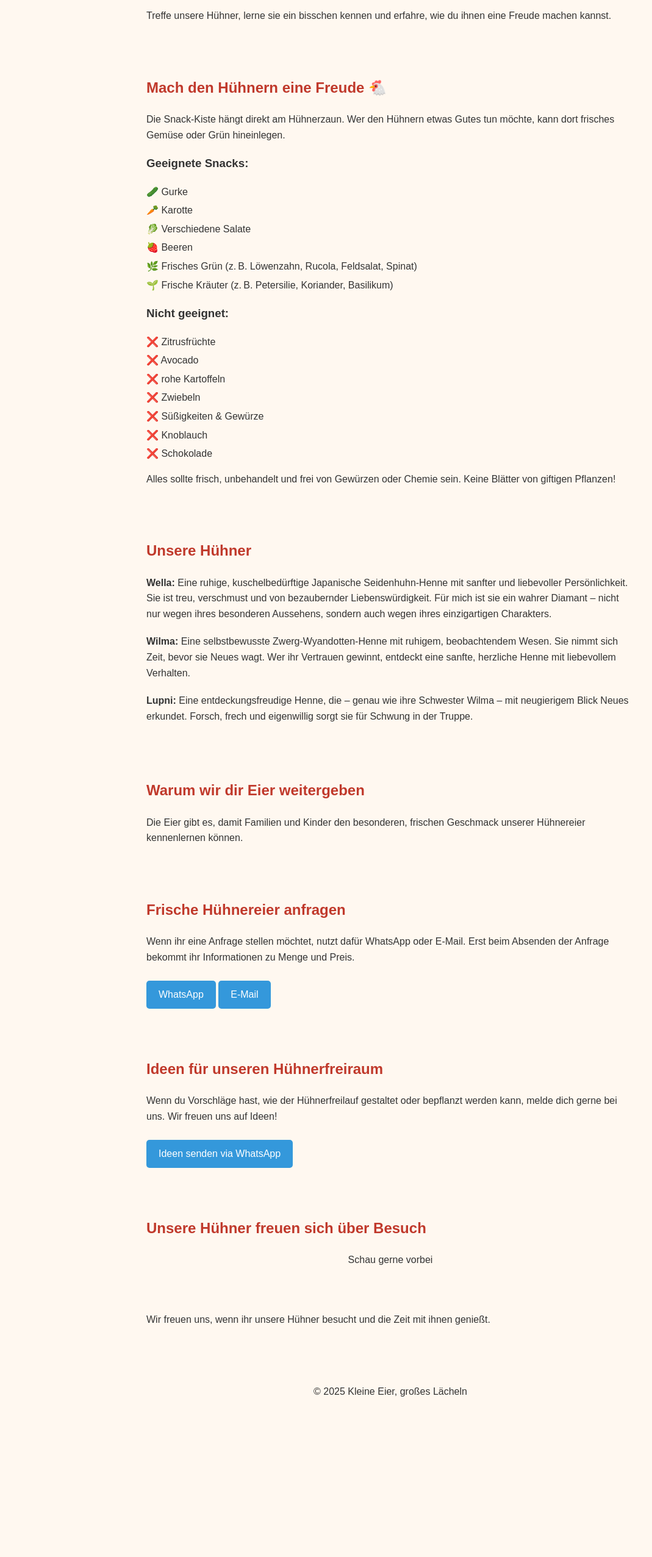
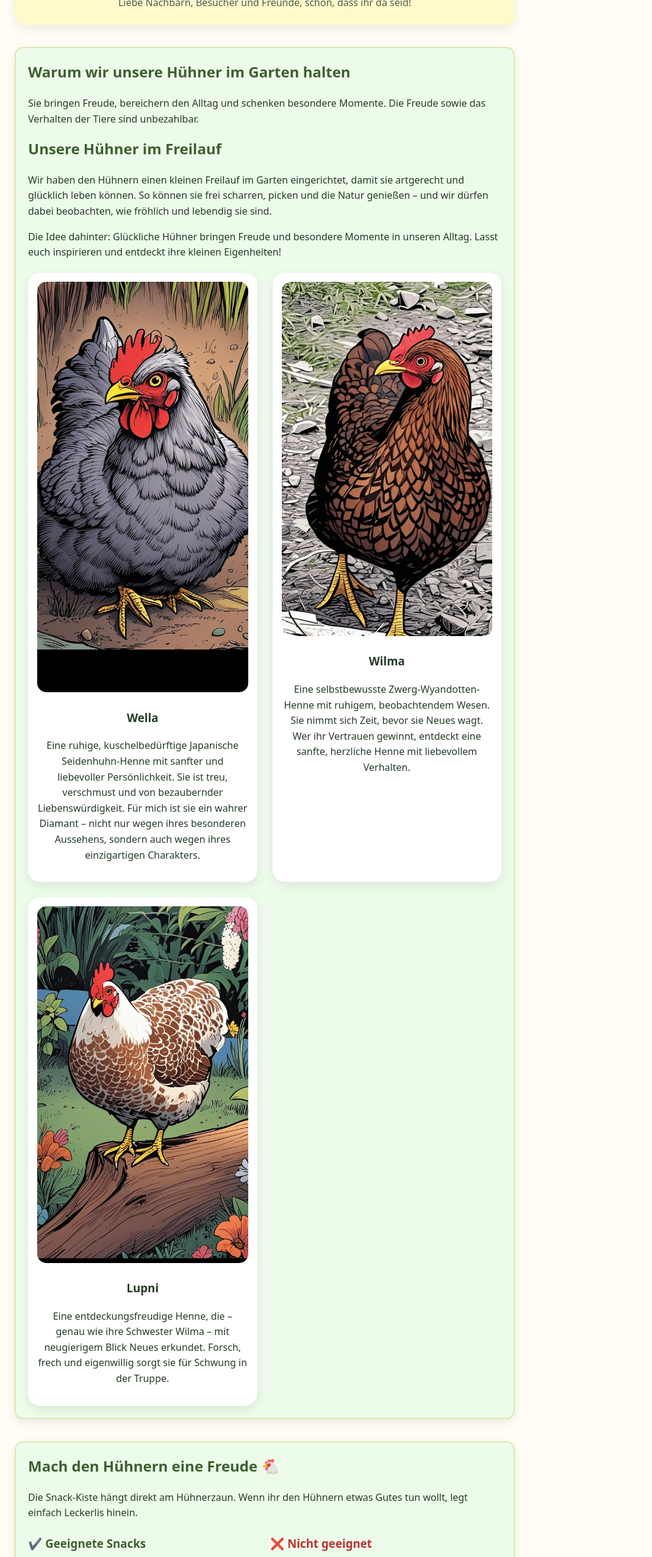
Before and after one commit to MeineFreizeit23/MeinZwergHuhn-web.de, a plain HTML site: page index.html in a window 1280 px wide. Shown: the part 168-2721 px from the top of the page at 61% size, without its empty margins (0-1069 px from the left). Before the commit the page ends 2498 px from the top, so only its background shows below. Drawn offline with Linux system fonts and the light colour scheme.

Commit message:
Update index.html

```diff
--- a/index.html
+++ b/index.html
@@ -1,93 +1,209 @@
+
 <!DOCTYPE html>
 <html lang="de">
 <head>
-<meta charset="UTF-8">
-<meta name="viewport" content="width=device-width, initial-scale=1.0">
+  <meta charset="utf-8" />
+  <meta name="viewport" content="width=device-width, initial-scale=1" />
   <title>Kleine Eier, großes Lächeln</title>
   <style>
-  body { font-family: Arial, sans-serif; line-height: 1.6; margin: 0; padding: 0; background: #fff8f0; color: #333; }
-  header, section, footer { padding: 20px; max-width: 800px; margin: auto; }
-  h1 { text-align: center; color: #d35400; }
-  h2 { color: #c0392b; margin-top: 30px; }
-  .center { text-align: center; }
-  ul { list-style-type: none; padding-left: 0; }
-  li { margin-bottom: 5px; }
-  .button { display: inline-block; padding: 10px 20px; margin: 10px 0; background-color: #3498db; color: #fff; text-decoration: none; border-radius: 5px; }
-  .button:hover { background-color: #2980b9; }
-  .huhn { margin-bottom: 20px; }
+    :root{
+      --bg:#fffdf5;
+      --ink:#263b26;
+      --ink-muted:#4d5d4d;
+      --brand:#3d602f;
+      --panel:#edfbea;
+      --panel-border:#d8e9b2;
+      --accent:#f5e97c;
+      --wa:#25D366;
+      --wa-hover:#1ebd5a;
+      --mail:#3a78c0;
+      --mail-hover:#2f5f96;
+      --shadow:0 6px 18px rgba(0,0,0,.08);
+      --radius:14px;
+    }
+    *{box-sizing:border-box;}
+    body{
+      margin:0;
+      font-family: system-ui, -apple-system, "Segoe UI", Roboto, Arial, sans-serif;
+      color:var(--ink);
+      background:var(--bg);
+      line-height:1.6;
+      padding:24px;
+      display:flex;
+      justify-content:center;
+      min-height:100vh;
+      flex-direction:column;
+    }
+    .wrap{
+      width:100%;
+      max-width:820px;
+      display:flex;
+      flex-direction:column;
+      flex-grow:1;
+    }
+    header{
+      background:#fff9cc;
+      border-radius:16px;
+      padding:20px;
+      margin-bottom:18px;
+      box-shadow:var(--shadow);
+      text-align:center;
+    }
+    h1{
+      color:var(--brand);
+      margin:0 0 .25rem;
+      font-size:clamp(2.4rem,5vw,3rem);
+      font-weight:900;
+      line-height:1.12;
+    }
+    .subtitle{
+      color:var(--ink-muted);
+      font-size:1rem;
+      margin:0.5rem 0 0.25rem;
+    }
+    .card{
+      background:var(--panel);
+      border:2px solid var(--panel-border);
+      border-radius:var(--radius);
+      padding:20px;
+      margin:18px 0;
+      box-shadow:var(--shadow);
+    }
+    .btn-row{ display:flex; gap:12px; justify-content:center; align-items:center; flex-wrap:wrap; margin-top:12px; }
+    .wa-btn, .mail-btn{
+      display:inline-flex;
+      align-items:center;
+      gap:.6rem;
+      padding:12px 18px;
+      border-radius:12px;
+      color:#fff;
+      text-decoration:none;
+      font-weight:700;
+      box-shadow:var(--shadow);
+      transition:transform .06s ease, filter .12s ease;
+      border:0;
+      cursor:pointer;
+    }
+    .wa-btn{ background:var(--wa); }
+    .wa-btn:hover{ background:var(--wa-hover); transform:translateY(-2px); }
+    .mail-btn{ background:var(--mail); }
+    .mail-btn:hover{ background:var(--mail-hover); transform:translateY(-2px); }
+    @media (max-width:600px){
+      .btn-row{ flex-direction:column; gap:10px; }
+      .wa-btn, .mail-btn{ width:100%; justify-content:center; }
+    }
+    .footer{ margin-top:28px; color:#666; font-size:.92rem; text-align:center; }
+    h2{ color:var(--brand); margin-top:0; }
   </style>
 </head>
 <body>
+  <main class="wrap">
+    <header>
+      <h1>Kleine Eier<br>großes Lächeln</h1>
+      <p class="subtitle">Liebe Nachbarn, Besucher und Freunde, schön, dass ihr da seid!</p>
+    </header>
+    <section class="card" aria-labelledby="garten-huehner">
+  <h2 id="garten-huehner">Warum wir unsere Hühner im Garten halten</h2>
+  <p>Sie bringen Freude, bereichern den Alltag und schenken besondere Momente. Die Freude sowie das Verhalten der Tiere sind unbezahlbar.</p>
 
-<header>
-  <h1>Kleine Eier, großes Lächeln</h1>
-  <p>Wir halten unsere Hühner im Garten, weil sie Freude bringen, den Alltag bereichern und besondere Momente schenken.</p>
-  <p>Treffe unsere Hühner, lerne sie ein bisschen kennen und erfahre, wie du ihnen eine Freude machen kannst.</p>
-</header>
+  <h2 id="freilauf-idee">Unsere Hühner im Freilauf</h2>
+  <p>Wir haben den Hühnern einen kleinen Freilauf im Garten eingerichtet, damit sie artgerecht und glücklich leben können. So können sie frei scharren, picken und die Natur genießen – und wir dürfen dabei beobachten, wie fröhlich und lebendig sie sind.</p>
 
-<section>
-  <h2>Mach den Hühnern eine Freude 🐔</h2>
-  <p>Die Snack-Kiste hängt direkt am Hühnerzaun. Wer den Hühnern etwas Gutes tun möchte, kann dort frisches Gemüse oder Grün hineinlegen.</p>
-  <h3>Geeignete Snacks:</h3>
+  <p>Die Idee dahinter: Glückliche Hühner bringen Freude und besondere Momente in unseren Alltag. Lasst euch inspirieren und entdeckt ihre kleinen Eigenheiten!</p>
+
+  <div style="display:grid; grid-template-columns: repeat(auto-fit, minmax(250px, 1fr)); gap:25px; margin-top:20px;">
+    <div style="background:#ffffff; border-radius:20px; padding:15px; box-shadow:var(--shadow); text-align:center;">
+      <img src="huhn1.jpg" alt="Wella" style="width:100%; border-radius:15px;">
+      <h3>Wella</h3>
+      <p>Eine ruhige, kuschelbedürftige Japanische Seidenhuhn-Henne mit sanfter und liebevoller Persönlichkeit. Sie ist treu, verschmust und von bezaubernder Liebenswürdigkeit. Für mich ist sie ein wahrer Diamant – nicht nur wegen ihres besonderen Aussehens, sondern auch wegen ihres einzigartigen Charakters.</p>
+    </div>
+
+    <div style="background:#ffffff; border-radius:20px; padding:15px; box-shadow:var(--shadow); text-align:center;">
+      <img src="huhn2.jpg" alt="Wilma" style="width:100%; border-radius:15px;">
+      <h3>Wilma</h3>
+      <p>Eine selbstbewusste Zwerg-Wyandotten-Henne mit ruhigem, beobachtendem Wesen. Sie nimmt sich Zeit, bevor sie Neues wagt. Wer ihr Vertrauen gewinnt, entdeckt eine sanfte, herzliche Henne mit liebevollem Verhalten.</p>
+    </div>
+
+    <div style="background:#ffffff; border-radius:20px; padding:15px; box-shadow:0 6px 18px rgba(0,0,0,.08); text-align:center;">
+      <img src="huhn3.jpg" alt="Lupni" style="width:100%; border-radius:15px;">
+      <h3>Lupni</h3>
+      <p>Eine entdeckungsfreudige Henne, die – genau wie ihre Schwester Wilma – mit neugierigem Blick Neues erkundet. Forsch, frech und eigenwillig sorgt sie für Schwung in der Truppe.</p>
+    </div>
+  </div>
+</section>
+
+<section class="card" aria-labelledby="snack-title">
+  <h2 id="snack-title">Mach den Hühnern eine Freude 🐔</h2>
+  <p>Die Snack-Kiste hängt direkt am Hühnerzaun. Wenn ihr den Hühnern etwas Gutes tun wollt, legt einfach Leckerlis hinein.</p>
+  <div style="display:flex; gap:18px; flex-wrap:wrap; margin-top:12px;">
+    <div style="flex:1; min-width:220px;">
+      <h3 style="color:var(--brand); margin:6px 0;">✔️ Geeignete Snacks</h3>
       <ul>
         <li>🥒 Gurke</li>
         <li>🥕 Karotte</li>
         <li>🥬 Verschiedene Salate</li>
         <li>🍓 Beeren</li>
-    <li>🌿 Frisches Grün (z. B. Löwenzahn, Rucola, Feldsalat, Spinat)</li>
-    <li>🌱 Frische Kräuter (z. B. Petersilie, Koriander, Basilikum)</li>
+        <li>🌿 Frisches Grün (z. B. Löwenzahn, Rucola, Feldsalat, Spinat)</li>
+        <li>🌱 Frische Kräuter (z. B. Petersilie, Koriander, Basilikum)</li>
       </ul>
-  <h3>Nicht geeignet:</h3>
+    </div>
+
+    <div style="flex:1; min-width:220px;">
+      <h3 style="color:#b33; margin:6px 0;">❌ Nicht geeignet</h3>
       <ul>
         <li>❌ Zitrusfrüchte</li>
         <li>❌ Avocado</li>
         <li>❌ rohe Kartoffeln</li>
         <li>❌ Zwiebeln</li>
-    <li>❌ Süßigkeiten & Gewürze</li>
+        <li>❌ Süßigkeiten &amp; Gewürze</li>
         <li>❌ Knoblauch</li>
         <li>❌ Schokolade</li>
       </ul>
-  <p>Alles sollte frisch, unbehandelt und frei von Gewürzen oder Chemie sein. Keine Blätter von giftigen Pflanzen!</p>
+    </div>
+  </div>
+  <p style="margin-top:12px; font-weight:700;">
+    <span style="color:#b33;">Wichtig:</span> Alles sollte frisch, unbehandelt und frei von Gewürzen oder Chemie sein. Keine Blätter von giftigen Pflanzen!
+  </p>
+</section>
+    <section class="card" aria-labelledby="anfragen-title">
+  <h2 id="anfragen-title" style="margin-top:0; text-align:center">Jetzt Eier bestellen</h2>
+  <p style="text-align:center;">
+    Hallo, ich möchte 6 frische Eier bestellen. Bitte gebt Bescheid, wann sie abholbereit sind.
+  </p>
+  <div class="btn-row" role="group" aria-label="Kontaktoptionen" style="justify-content:center; margin-top:18px;">
+    <a class="wa-btn" id="wa-anfragen">Über WhatsApp bestellen</a>
+    <a class="mail-btn" id="mail-anfragen">Per E-Mail bestellen</a>
+  </div>
 </section>
 
-<section>
-  <h2>Unsere Hühner</h2>
-  <div class="huhn">
-    <strong>Wella:</strong> Eine ruhige, kuschelbedürftige Japanische Seidenhuhn-Henne mit sanfter und liebevoller Persönlichkeit. Sie ist treu, verschmust und von bezaubernder Liebenswürdigkeit. Für mich ist sie ein wahrer Diamant – nicht nur wegen ihres besonderen Aussehens, sondern auch wegen ihres einzigartigen Charakters.
-  </div>
-  <div class="huhn">
-    <strong>Wilma:</strong> Eine selbstbewusste Zwerg-Wyandotten-Henne mit ruhigem, beobachtendem Wesen. Sie nimmt sich Zeit, bevor sie Neues wagt. Wer ihr Vertrauen gewinnt, entdeckt eine sanfte, herzliche Henne mit liebevollem Verhalten.
-  </div>
-  <div class="huhn">
-    <strong>Lupni:</strong> Eine entdeckungsfreudige Henne, die – genau wie ihre Schwester Wilma – mit neugierigem Blick Neues erkundet. Forsch, frech und eigenwillig sorgt sie für Schwung in der Truppe.
+<section class="card" aria-labelledby="ideen-title">
+  <h2 id="ideen-title" style="text-align:center">Ideen & Anregungen für den Hühnerfreilauf</h2>
+  <p style="text-align:center;">Wenn ihr Anregungen zur Gestaltung oder Bepflanzung unseres Hühnerfreilaufs habt, schreibt uns gerne.</p>
+  <div class="btn-row" style="justify-content:center;">
+    <a class="wa-btn" id="wa-ideen">Über WhatsApp senden</a>
   </div>
 </section>
-  <section>
-  <h2>Warum wir dir Eier weitergeben</h2>
-  <p>Die Eier gibt es, damit Familien und Kinder den besonderen, frischen Geschmack unserer Hühnereier kennenlernen können.</p>
-</section>
 
-<section>
-  <h2>Frische Hühnereier anfragen</h2>
-  <p>Wenn ihr eine Anfrage stellen möchtet, nutzt dafür WhatsApp oder E-Mail. Erst beim Absenden der Anfrage bekommt ihr Informationen zu Menge und Preis.</p>
-  <a href="https://wa.me/DEINE_NUMMER_HIER?text=Hallo,%20ich%20möchte%20gerne%20frische%20Hühnereier%20anfragen." class="button">WhatsApp</a>
-  <a href="mailto:deine@emailadresse.de?subject=Frische%20Hühnereier%20anfragen" class="button">E-Mail</a>
-</section>
+<footer class="footer">
+  <p style="text-align:center; font-weight:700; line-height:1.5;">
+    Der unvergessliche Geschmack unserer Eier ist intensiv und nicht mit Supermarkt-Eiern zu vergleichen. Probier selbst!<br>
+    Alles im allem soll es uns eine Freude bereiten – wichtig ist, dass die Hühner glücklich im Vorgarten leben. Vielen Dank für deinen Besuch!
+  </p>
+  &copy; 2025 Kleine Eier, großes Lächeln
+</footer>
 
-<section>
-  <h2>Ideen für unseren Hühnerfreiraum</h2>
-  <p>Wenn du Vorschläge hast, wie der Hühnerfreilauf gestaltet oder bepflanzt werden kann, melde dich gerne bei uns. Wir freuen uns auf Ideen!</p>
-  <a href="https://wa.me/DEINE_NUMMER_HIER?text=Hallo,%20ich%20habe%20eine%20Idee%20für%20den%20Hühnerfreilauf." class="button">Ideen senden via WhatsApp</a>
-</section>
-  <section>
-  <h2>Unsere Hühner freuen sich über Besuch</h2>
-  <p style="text-align:center;">Schau gerne vorbei</p>
-</section>
+<script>
+  const waBtn = document.getElementById('wa-anfragen');
+  const mailBtn = document.getElementById('mail-anfragen');
+  const waIdeen = document.getElementById('wa-ideen');
 
-<section>
-  <p>Wir freuen uns, wenn ihr unsere Hühner besucht und die Zeit mit ihnen genießt.</p>
-</section>
+  const messageText = encodeURIComponent("Hallo, ich möchte 6 frische Eier bestellen. Bitte gebt Bescheid, wann sie abholbereit sind.");
 
-<footer style="text-align:center; margin-top:20px;">
-  <p>© 2025 Kleine Eier, großes Lächeln</p>
-</footer>
+  waBtn.addEventListener('click', () => { window.open(`https://wa.me/491638306166?text=${messageText}`, '_blank'); });
+  mailBtn.addEventListener('click', () => { window.open(`mailto:info@deine-e-mail.de?subject=Anfrage frische Eier&body=${messageText}`, '_blank'); });
+
+  const ideenMessage = encodeURIComponent("Hallo, ich habe Ideen oder Anregungen zum Hühnerfreilauf.");
+  waIdeen.addEventListener('click', () => { window.open(`https://wa.me/491638306166?text=${ideenMessage}`, '_blank'); });
+</script>
+</body>
+</html>
```
Lines whose indentation alone changed are shown as unchanged.
